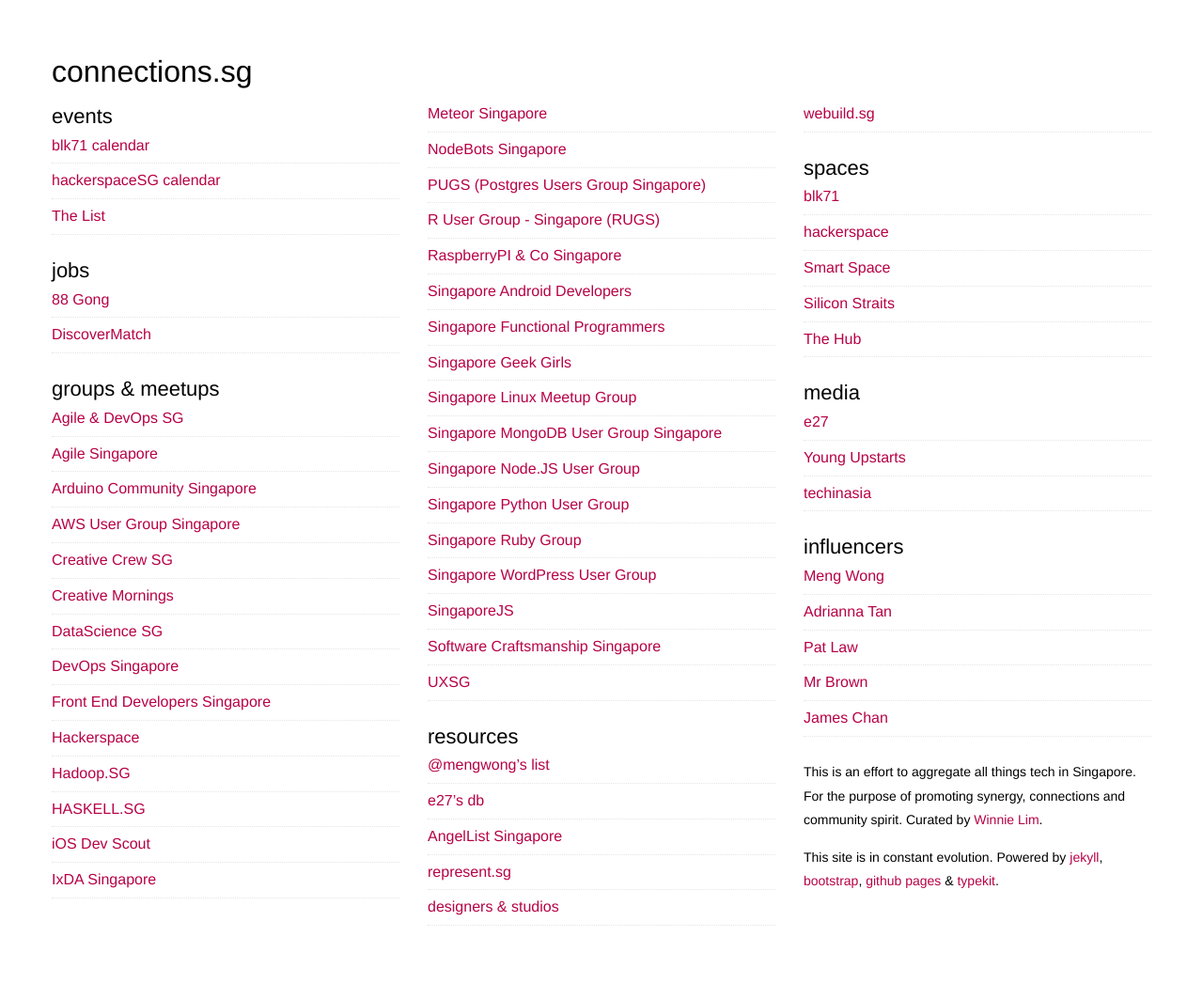
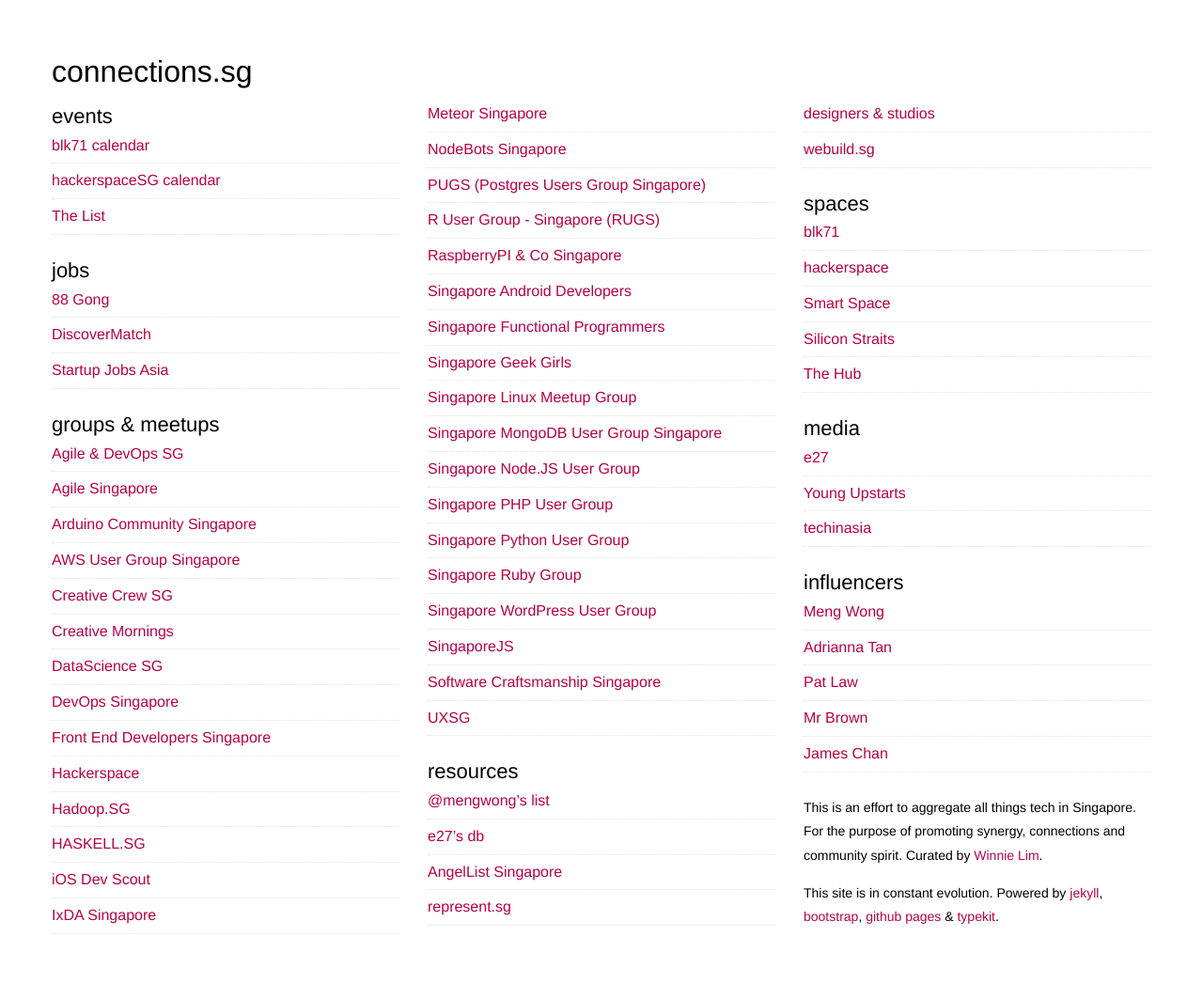
Before and after one commit to wynlim/connections.sg, a Jekyll site: the page built from _posts/2014-03-15-connections.markdown, in a window 1280 px wide. Shown: the whole page at 94% size. Built offline with Jekyll 4.4.1, drawn with Linux system fonts in a browser that asks for light colours; Markdown is read by kramdown in place of the engine named in the settings.

Commit message:
Update 2014-03-15-connections.markdown
added Singapore PHP User Group and Startup Jobs Asia

```diff
--- a/_posts/2014-03-15-connections.markdown
+++ b/_posts/2014-03-15-connections.markdown
@@ -9,6 +9,7 @@
 ### jobs
 * [88 Gong](http://88-gong.com/)
 * [DiscoverMatch](https://discovermatch.com/jobs-list/)
+* [Startup Jobs Asia](http://startupjobs.asia/)
 
 ### groups &amp; meetups
 * [Agile & DevOps SG](https://www.facebook.com/groups/agiledevopssg/)
@@ -36,6 +37,7 @@
 * [Singapore Linux Meetup Group](http://www.meetup.com/sg-linux/)
 * [Singapore MongoDB User Group Singapore](https://www.facebook.com/groups/mongosg/)
 * [Singapore Node.JS User Group](https://www.facebook.com/groups/sg.nodejs/)
+* [Singapore PHP User Group](https://www.facebook.com/groups/sghypertextpreprocessors/)
 * [Singapore Python User Group](https://www.facebook.com/groups/pythonsg/)
 * [Singapore Ruby Group](http://www.meetup.com/Singapore-Ruby-Group/)
 * [Singapore WordPress User Group](https://www.facebook.com/wordpress.sg)
```
